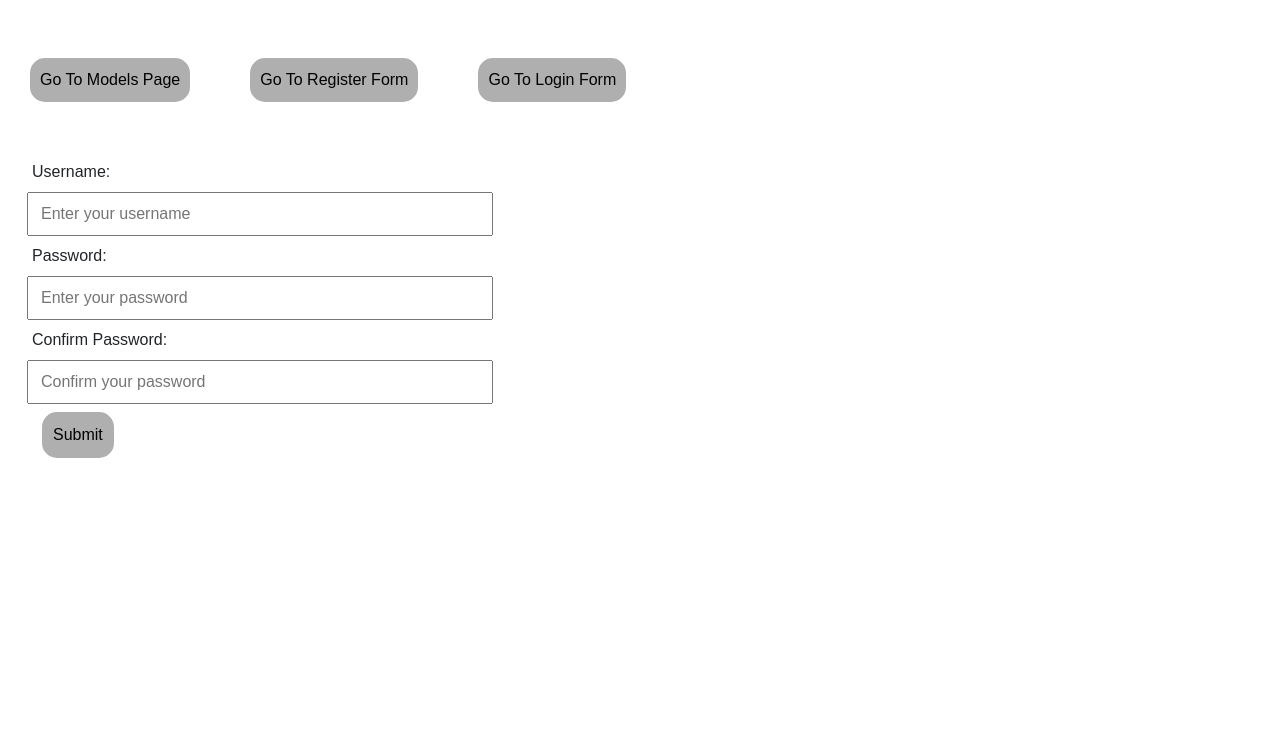
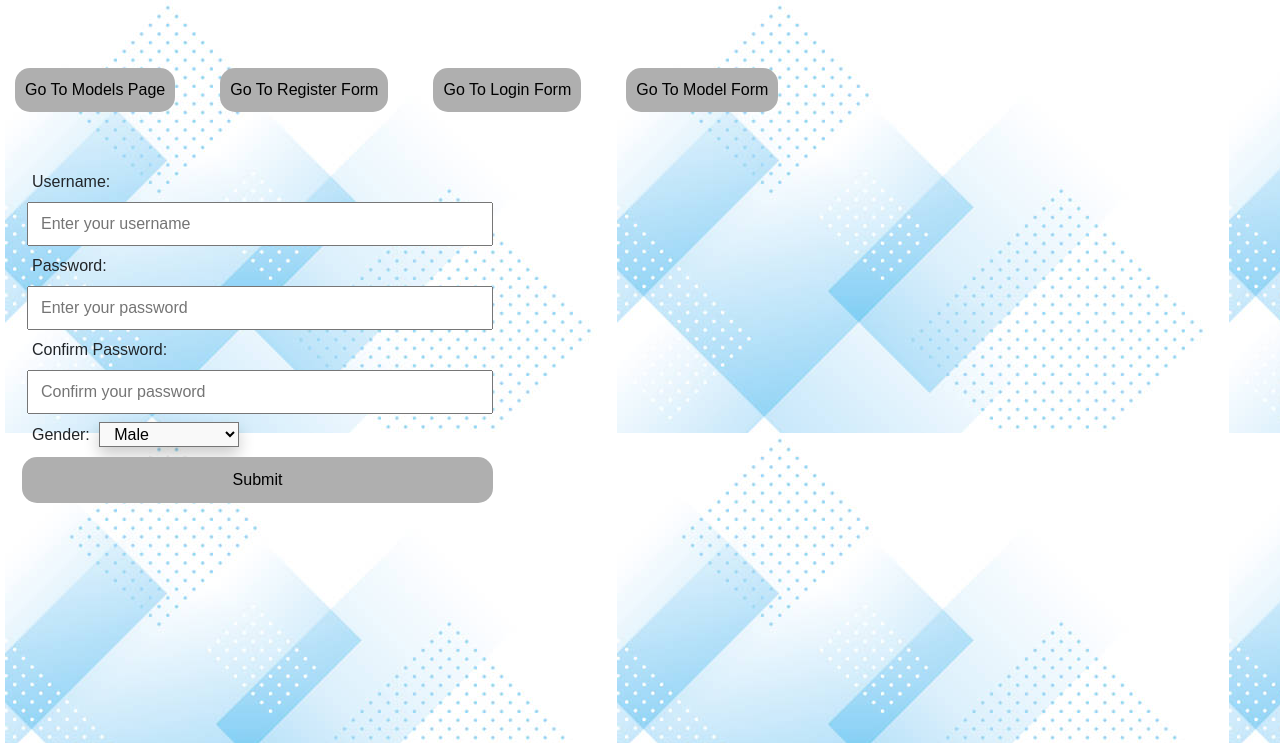
Before and after one commit to ERoydev/Django-Exercises, a Django app: page /forms_register/ in a window 1280 px wide. Shown: the top 743 px of the page. Run offline with Django 4.2, Linux system fonts and the light colour scheme; parts of the project's set-up code (start-up, migrations or seed data) failed here and were passed over.

Commit message:
ModelForm

```diff
--- a/Lekciq_Models1/Lekciq_Models1/settings.py
+++ b/Lekciq_Models1/Lekciq_Models1/settings.py
@@ -132,3 +132,6 @@ STATICFILES_DIRS = [
 # https://docs.djangoproject.com/en/4.2/ref/settings/#default-auto-field
 
 DEFAULT_AUTO_FIELD = 'django.db.models.BigAutoField'
+
+MEDIA_URL = '/media/'
+MEDIA_ROOT = BASE_DIR /"media"
--- a/Lekciq_Models1/Lekciq_Models1/urls.py
+++ b/Lekciq_Models1/Lekciq_Models1/urls.py
@@ -16,8 +16,10 @@ Including another URLconf
 """
 from django.contrib import admin
 from django.urls import path, include
+from django.conf import settings
+from django.conf.urls.static import static
 
 urlpatterns = [
     path('admin/', admin.site.urls),
     path('', include('web.urls'))
-]
+] + static(settings.MEDIA_URL, document_root=settings.MEDIA_ROOT)
--- a/Lekciq_Models1/static/index.css
+++ b/Lekciq_Models1/static/index.css
@@ -2,6 +2,10 @@
     font-family: sans-serif;
     font-weight: 500;
     margin-left: 5px;
+}
+
+body {
+    background-image: url("media/abstract_bg.jpg");
 }
 
 h1{
@@ -9,8 +13,22 @@ h1{
     border-bottom: 1px solid #858585;
 }
 
+form {
+    display: grid;
+}
+
+
+#id_gender {
+    margin-left: 5px;
+    background-color: #f9f9f9;
+    min-width: 140px;
+    box-shadow: 0px 8px 16px 0px rgba(0,0,0,0.2);
+    padding: 2px 10px;
+    z-index: 1;
+}
+
 .btn-forms{
-    margin-left: 20px;
+    margin-top: 10px;
     text-decoration: none;
     color: black;
     background-color: #afafaf;
--- a/Lekciq_Models1/templates/includes/navbar.html
+++ b/Lekciq_Models1/templates/includes/navbar.html
@@ -3,4 +3,5 @@
         <a href="{% url 'index' %}" class="btn-forms">Go To Models Page</a>
         <a href="{% url 'forms_register' %}" class="btn-forms">Go To Register Form</a>
         <a href="{% url 'forms_login' %}" class="btn-forms">Go To Login Form</a>
+        <a href="{% url 'model_forms' %}" class="btn-forms">Go To Model Form</a>
     </div>
--- a/Lekciq_Models1/web/admin.py
+++ b/Lekciq_Models1/web/admin.py
@@ -1,7 +1,11 @@
 from django.contrib import admin
-from web.models import Employee, Department, Project, Category
+from web.models import Employee, Department, Project, Category, Pet
 
 # Register your models here.
+
+@admin.register(Pet)
+class PetAdmin(admin.ModelAdmin):
+    pass
 
 
 @admin.register(Employee)
--- a/Lekciq_Models1/web/forms.py
+++ b/Lekciq_Models1/web/forms.py
@@ -1,11 +1,24 @@
 from django import forms
+from .models import Person
+
+
+class PersonForm(forms.ModelForm):
+    class Meta:
+        model = Person
+        fields = ('username', 'age', 'pets')
 
 
 class RegisterForms(forms.Form):
+    GENDERS = (
+        ('1', 'Male'),
+        ('2', 'Female'),
+    )
     username = forms.CharField(label="Username", max_length=50, widget=forms.TextInput(attrs={'placeholder': 'Enter your username'}))
 
     password = forms.CharField(label='Password', widget=forms.PasswordInput(attrs={'placeholder': 'Enter your password'}))
     confirm_password = forms.CharField(label='Confirm Password', widget=forms.PasswordInput(attrs={'placeholder': 'Confirm your password'}))
+
+    gender = forms.ChoiceField(choices=GENDERS)
 
 
 class LoginForms(forms.Form):
--- a/Lekciq_Models1/web/urls.py
+++ b/Lekciq_Models1/web/urls.py
@@ -8,4 +8,5 @@ urlpatterns = [
     path('department/<int:pk>/<slug:slug>', views.department_details, name='department_details'),
     path('forms_register/', views.forms_register, name='forms_register'),
     path('forms_login/', views.forms_login, name='forms_login'),
+    path('model_forms/', views.model_forms, name='model_forms'),
 ]
--- a/Lekciq_Models1/web/views.py
+++ b/Lekciq_Models1/web/views.py
@@ -1,6 +1,6 @@
 from django.shortcuts import render, get_object_or_404, redirect
 from .models import Employee, Department, Person
-from .forms import RegisterForms, LoginForms
+from .forms import RegisterForms, LoginForms, PersonForm
 
 
 def home(request):
@@ -89,3 +89,24 @@ def forms_login(request):
         'success': success,
     }
     return render(request, 'form_login.html', context)
+
+
+def model_forms(request):
+    if request.method == 'GET':
+        form = PersonForm()
+    else:
+        form = PersonForm(request.POST)
+        if form.is_valid():
+            pets = form.cleaned_data.pop('pets')
+            person = Person.objects.create(
+                **form.cleaned_data
+            )
+
+            person.pets.set(pets)
+            person.save()
+
+    context = {
+        'form': form,
+    }
+
+    return render(request, 'model_forms.html', context)
```
Also changed, not shown: Lekciq_Models1/templates/model_forms.html (added, +12 -0 lines), Lekciq_Models1/web/models.py (+15 -0 lines), Lekciq_Models1/media/abstract_bg.jpg (added), Lekciq_Models1/web/migrations/0004_pet_person_pets.py (added), Lekciq_Models1/web/migrations/0005_person_age.py (added).
